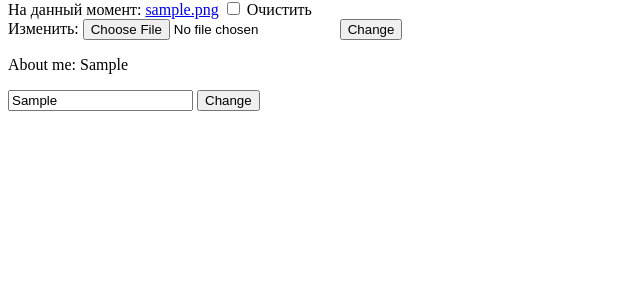
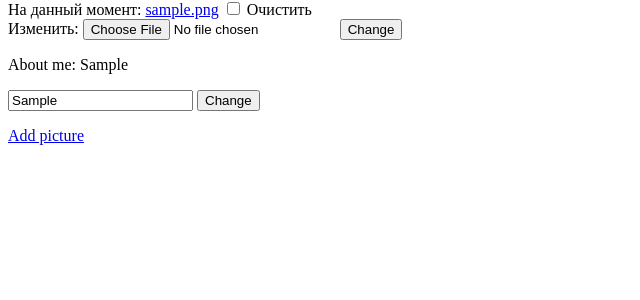
Before and after one commit to BogChamp/nft_imageboard, a Django app: page /profile/1 in a window 1280 px wide. Shown: the part 193-493 px from the top of the page, without its empty margins (0-640 px from the left). Run offline with Django 3.2, Linux system fonts and the light colour scheme; tables that the repository leaves empty hold one stand-in row (values such as "Sample post").

Commit message:
Button to add images

```diff
--- a/imageboard/templates/imageboard/profile.html
+++ b/imageboard/templates/imageboard/profile.html
@@ -31,5 +31,8 @@
             {{form.info}}
             <button type="submit">Change</button>
         </form></p>
+        <p>
+            <a class="btn btn-primary" href="/image/new">Add picture</a>
+        </p>
 </body>
 </html>
```
